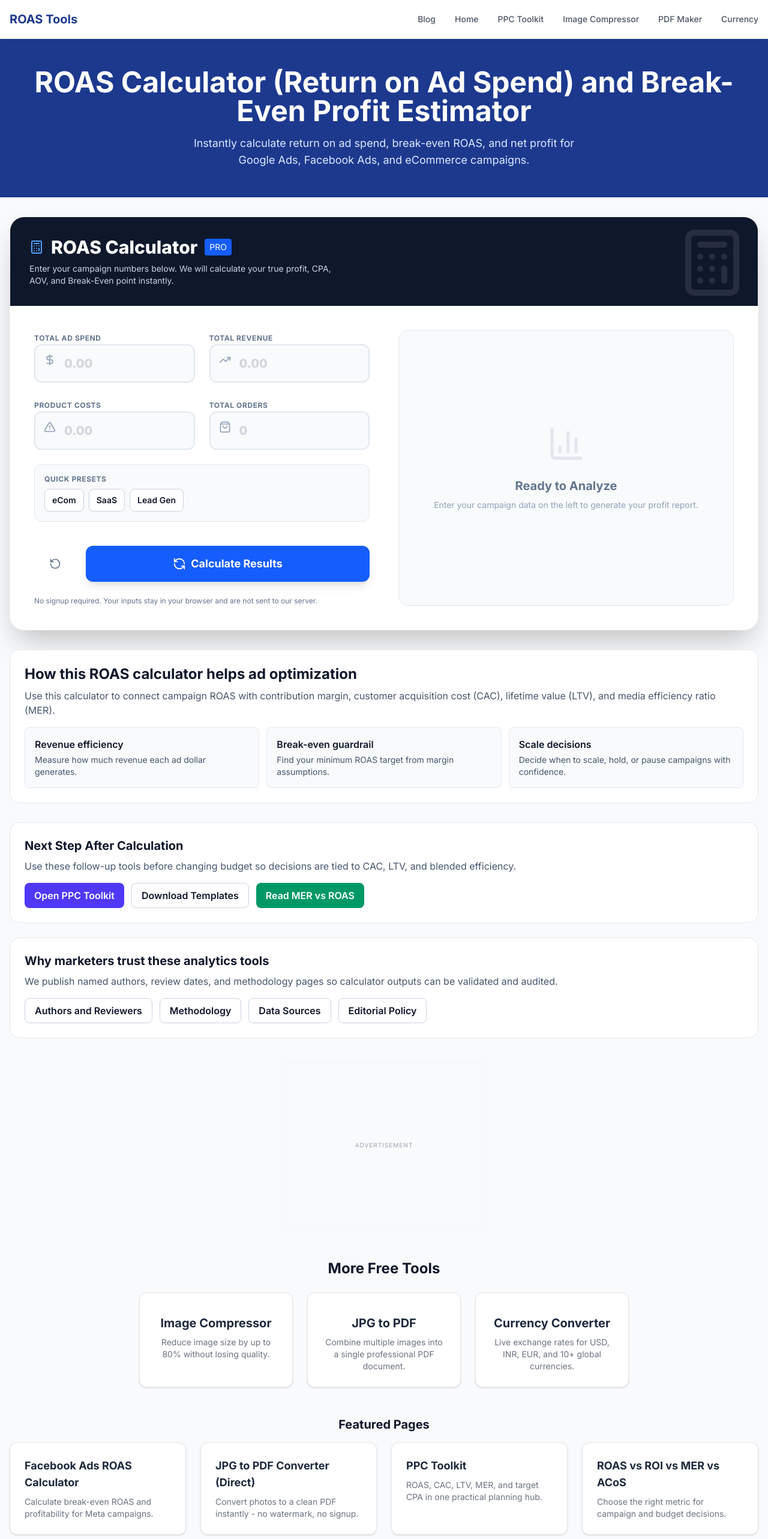
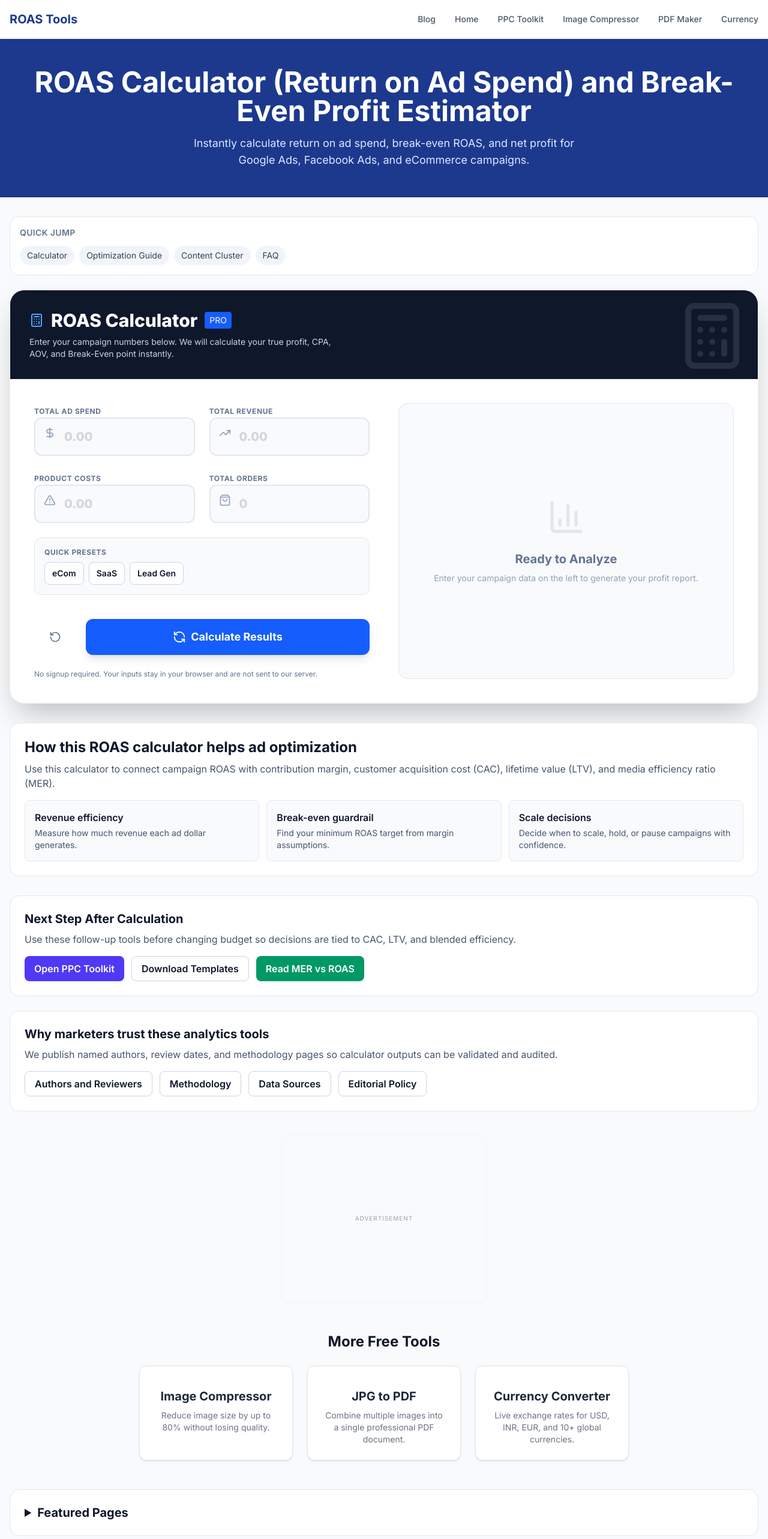
Before and after one commit to nikhil071-ui/roas-calculator, a Next.js app: page / in a window 1280 px wide. Shown: the top 2566 px of the page at 60% size. Built offline with nearby package versions, Linux system fonts and the light colour scheme.

Commit message:
SEO: consolidate homepage structure, add JSON-LD, tighten metadata

```diff
--- a/app/RoasClient.tsx
+++ b/app/RoasClient.tsx
@@ -255,10 +255,10 @@ export default function RoasClient() {
             <div className="absolute top-0 right-0 p-4 opacity-10">
                 <Calculator size={120} />
             </div>
-            <h1 className="text-3xl font-extrabold flex items-center gap-3 relative z-10">
+            <h2 className="text-3xl font-extrabold flex items-center gap-3 relative z-10">
                 <Calculator className="text-blue-400" />
                 ROAS Calculator <span className="text-sm bg-blue-600 px-2 py-1 rounded text-white font-normal">PRO</span>
-            </h1>
+            </h2>
             <p className="text-slate-300 text-sm mt-2 relative z-10 max-w-lg">
                 Enter your campaign numbers below. We will calculate your true profit, CPA, AOV, and Break-Even point instantly.
             </p>
--- a/app/blog/roas-benchmarks-2026/page.tsx
+++ b/app/blog/roas-benchmarks-2026/page.tsx
@@ -4,7 +4,7 @@ import BlogInternalLinks from "@/app/components/BlogInternalLinks";
 import AuthorTrustBlock from "@/app/components/AuthorTrustBlock";
 
 export const metadata: Metadata = {
-  title: "ROAS Benchmarks 2026: Industry and Channel Targets + Formula",
+  title: "ROAS Benchmarks 2026 by Channel and Industry",
   description:
     "Updated 2026 ROAS benchmarks with break-even formula, channel ranges, and practical scale/hold/pause interpretation.",
   keywords: [
@@ -18,14 +18,14 @@ export const metadata: Metadata = {
     canonical: "https://roas-calculator.tech/blog/roas-benchmarks-2026",
   },
   openGraph: {
-    title: "ROAS Benchmarks 2026: Industry and Channel Targets + Formula",
+    title: "ROAS Benchmarks 2026 by Channel and Industry",
     description:
       "Updated 2026 ROAS benchmarks with break-even formula, channel ranges, and practical scale/hold/pause interpretation.",
     url: "https://roas-calculator.tech/blog/roas-benchmarks-2026",
   },
   twitter: {
     card: "summary_large_image",
-    title: "ROAS Benchmarks 2026: Industry and Channel Targets + Formula",
+    title: "ROAS Benchmarks 2026 by Channel and Industry",
     description:
       "Updated 2026 ROAS benchmarks with break-even formula, channel ranges, and practical scale/hold/pause interpretation.",
   },
--- a/app/page.tsx
+++ b/app/page.tsx
@@ -6,9 +6,9 @@ import RoasClient from "./RoasClient";
 import AdBanner from "./AdBanner";
 
 export const metadata: Metadata = {
-  title: "ROAS Calculator (Return on Ad Spend) | Break-Even, Profit, and PPC Planning",
+  title: "ROAS Calculator: Break-Even and Profit Estimator",
   description:
-    "Free ROAS calculator for Google Ads, Facebook Ads, and eCommerce. Calculate return on ad spend, break-even ROAS, CAC context, and profit before scaling budget.",
+    "Calculate ROAS, break-even thresholds, and campaign profit in one free calculator for marketers and eCommerce teams.",
   keywords: [
     "roas calculator",
     "return on ad spend calculator",
@@ -23,21 +23,21 @@ export const metadata: Metadata = {
     canonical: SITE_URL,
   },
   openGraph: {
-    title: "ROAS Calculator (Return on Ad Spend) | Break-Even, Profit, and PPC Planning",
+    title: "ROAS Calculator: Break-Even and Profit Estimator",
     description:
-      "Free ROAS calculator for Google Ads, Facebook Ads, and eCommerce. Calculate return on ad spend, break-even ROAS, CAC context, and profit before scaling budget.",
+      "Calculate ROAS, break-even thresholds, and campaign profit in one free calculator for marketers and eCommerce teams.",
     url: SITE_URL,
   },
   twitter: {
     card: "summary_large_image",
-    title: "ROAS Calculator (Return on Ad Spend) | Break-Even, Profit, and PPC Planning",
+    title: "ROAS Calculator: Break-Even and Profit Estimator",
     description:
-      "Free ROAS calculator for Google Ads, Facebook Ads, and eCommerce. Calculate return on ad spend, break-even ROAS, CAC context, and profit before scaling budget.",
+      "Calculate ROAS, break-even thresholds, and campaign profit in one free calculator for marketers and eCommerce teams.",
   },
 };
 
 export default function Home() {
-  const schemaData = {
+  const webApplicationData = {
     "@context": "https://schema.org",
     "@type": "WebApplication",
     "name": "ROAS Calculator - Free Tool for Digital Marketing",
@@ -60,15 +60,74 @@ export default function Home() {
       "availability": "https://schema.org/InStock"
     }
   };
+  const websiteData = {
+    "@context": "https://schema.org",
+    "@type": "WebSite",
+    "name": "ROAS Tools",
+    "url": SITE_URL
+  };
+  const organizationData = {
+    "@context": "https://schema.org",
+    "@type": "Organization",
+    "name": "ROAS Tools",
+    "url": SITE_URL,
+    "logo": `${SITE_URL}/favicon.ico`,
+    "sameAs": [
+      `${SITE_URL}/about`,
+      `${SITE_URL}/authors`,
+      `${SITE_URL}/editorial-policy`
+    ],
+    "publishingPrinciples": `${SITE_URL}/editorial-policy`
+  };
+  const faqData = {
+    "@context": "https://schema.org",
+    "@type": "FAQPage",
+    "mainEntity": [
+      {
+        "@type": "Question",
+        "name": "What is a good ROAS?",
+        "acceptedAnswer": {
+          "@type": "Answer",
+          "text": "A good ROAS depends on contribution margin and payback targets. Many teams use 3.0x to 5.0x as a working range, but break-even ROAS is the real baseline."
+        }
+      },
+      {
+        "@type": "Question",
+        "name": "Is high ROAS always profitable?",
+        "acceptedAnswer": {
+          "@type": "Answer",
+          "text": "No. You still need to include COGS, shipping, platform fees, and overhead. Pair ROAS with CAC, LTV, and MER before increasing budget."
+        }
+      },
+      {
+        "@type": "Question",
+        "name": "When should I scale ad spend?",
+        "acceptedAnswer": {
+          "@type": "Answer",
+          "text": "Scale when ROAS stays above break-even and conversion quality remains stable across multiple days, with healthy CAC payback."
+        }
+      }
+    ]
+  };
 
   return (
     <main className="min-h-screen bg-gray-50 font-sans pb-12">
-      {/* JSON-LD SCHEMA FOR SEO */}
       <script
         type="application/ld+json"
-        dangerouslySetInnerHTML={{ __html: JSON.stringify(schemaData) }}
+        dangerouslySetInnerHTML={{ __html: JSON.stringify(webApplicationData) }}
       />
-
+      <script
+        type="application/ld+json"
+        dangerouslySetInnerHTML={{ __html: JSON.stringify(websiteData) }}
+      />
+      <script
+        type="application/ld+json"
+        dangerouslySetInnerHTML={{ __html: JSON.stringify(organizationData) }}
+      />
+      <script
+        type="application/ld+json"
+        dangerouslySetInnerHTML={{ __html: JSON.stringify(faqData) }}
+      />
 
       {/* --- HERO SECTION --- */}
       <header className="bg-blue-900 text-white py-12">
@@ -86,9 +145,20 @@ export default function Home() {
 
         {/* --- MAIN CONTENT AREA --- */}
         <div className="flex-1 order-2 lg:order-1">
+            <section className="mb-6 bg-white border border-slate-200 rounded-2xl p-4">
+              <h2 className="text-sm font-semibold uppercase tracking-wide text-slate-500 mb-3">Quick Jump</h2>
+              <div className="flex flex-wrap gap-2">
+                <a href="#calculator" className="px-3 py-1.5 rounded-full bg-slate-100 text-slate-700 text-sm hover:bg-slate-200 transition">Calculator</a>
+                <a href="#optimization-guide" className="px-3 py-1.5 rounded-full bg-slate-100 text-slate-700 text-sm hover:bg-slate-200 transition">Optimization Guide</a>
+                <a href="#content-cluster" className="px-3 py-1.5 rounded-full bg-slate-100 text-slate-700 text-sm hover:bg-slate-200 transition">Content Cluster</a>
+                <a href="#faq" className="px-3 py-1.5 rounded-full bg-slate-100 text-slate-700 text-sm hover:bg-slate-200 transition">FAQ</a>
+              </div>
+            </section>
 
             {/* THE CALCULATOR TOOL */}
-            <RoasClient />
+            <section id="calculator">
+              <RoasClient />
+            </section>
 
             <section className="mt-8 mb-6 bg-white border border-slate-200 rounded-2xl p-6">
               <h2 className="text-2xl font-bold text-slate-900 mb-2">How this ROAS calculator helps ad optimization</h2>
@@ -192,9 +262,9 @@ export default function Home() {
             </section>
 
             {/* --- FEATURED PAGES (BOOST INDEXING) --- */}
-            <section className="mt-4 mb-12">
-              <h2 className="text-xl font-bold text-slate-900 mb-4 text-center">Featured Pages</h2>
-              <div className="grid md:grid-cols-2 lg:grid-cols-4 gap-6">
+            <details className="mt-4 mb-12 bg-white border border-slate-200 rounded-2xl p-6">
+              <summary className="text-xl font-bold text-slate-900 cursor-pointer">Featured Pages</summary>
+              <div className="grid md:grid-cols-2 lg:grid-cols-4 gap-6 mt-4">
                 <Link href="/roas/facebook-ads" className="group block bg-white p-6 rounded-xl shadow-sm border border-gray-200 hover:border-blue-500 hover:shadow-lg transition">
                   <h3 className="font-bold text-lg text-slate-800 group-hover:text-blue-600">Facebook Ads ROAS Calculator</h3>
                   <p className="text-sm text-gray-500 mt-2">Calculate break-even ROAS and profitability for Meta campaigns.</p>
@@ -217,9 +287,9 @@ export default function Home() {
                   <p className="text-sm text-gray-500 mt-2">Choose the right metric for campaign and budget decisions.</p>
                 </Link>
               </div>
-            </section>
+            </details>
 
-            <section className="mt-4 mb-12 bg-white border border-slate-200 rounded-2xl p-6 md:p-8">
+            <section id="optimization-guide" className="mt-4 mb-12 bg-white border border-slate-200 rounded-2xl p-6 md:p-8">
               <h2 className="text-2xl font-bold text-slate-900 mb-2">What should you do next?</h2>
               <p className="text-slate-600 mb-5">
                 Pick the path that matches your goal, then use the right calculator and framework.
@@ -245,7 +315,7 @@ export default function Home() {
               </div>
             </section>
 
-            <section className="mt-4 mb-12 bg-white border border-slate-200 rounded-2xl p-6 md:p-8">
+            <section id="content-cluster" className="mt-4 mb-12 bg-white border border-slate-200 rounded-2xl p-6 md:p-8">
               <h2 className="text-2xl font-bold text-slate-900 mb-2">ROAS Content Cluster</h2>
               <p className="text-slate-600 mb-5">
                 Follow this internal path: learn definitions, compare benchmarks, optimize campaigns, then validate full profitability.
@@ -271,9 +341,9 @@ export default function Home() {
             </section>
 
             {/* --- RESOURCES & SUPPORT --- */}
-            <section className="mt-4 mb-12">
-              <h2 className="text-xl font-bold text-slate-900 mb-4 text-center">Resources and Help</h2>
-              <div className="grid md:grid-cols-3 lg:grid-cols-4 gap-4">
+            <details className="mt-4 mb-12 bg-white border border-slate-200 rounded-2xl p-6">
+              <summary className="text-xl font-bold text-slate-900 cursor-pointer">Resources and Help</summary>
+              <div className="grid md:grid-cols-3 lg:grid-cols-4 gap-4 mt-4">
                 <Link href="/blog" className="group block bg-white p-5 rounded-xl shadow-sm border border-gray-200 hover:border-blue-500 hover:shadow-lg transition text-center">
                   <h3 className="font-bold text-slate-800 group-hover:text-blue-600"> Expert Blog</h3>
                   <p className="text-xs text-gray-500 mt-2">Guides, case studies, and benchmarks.</p>
@@ -336,7 +406,7 @@ export default function Home() {
                   <p className="text-xs text-gray-500 mt-2">Download planning sheets for budgets and benchmarks.</p>
                 </Link>
               </div>
-            </section>
+            </details>
 
             {/* --- SEO SUMMARY (SHORTER FOR CORE WEB VITALS) --- */}
             <section className="bg-white p-8 md:p-12 rounded-2xl shadow-sm border border-gray-100 text-gray-700 mt-12">
@@ -377,7 +447,7 @@ export default function Home() {
               </div>
             </section>
 
-            <section className="bg-white p-8 rounded-2xl shadow-sm border border-gray-100 text-gray-700 mt-8">
+            <section id="faq" className="bg-white p-8 rounded-2xl shadow-sm border border-gray-100 text-gray-700 mt-8">
               <h2 className="text-2xl font-bold text-slate-900 mb-4">ROAS FAQ for Google Ads and Facebook Ads teams</h2>
               <div className="space-y-3">
                 <details className="rounded-lg border border-slate-200 p-4 bg-slate-50">
```
Also changed, not shown: app/ppc-toolkit/page.tsx (+4 -4 lines), public/resources/backlink-monthly-placement-log.csv, public/resources/ctr-title-meta-test-matrix.csv.
